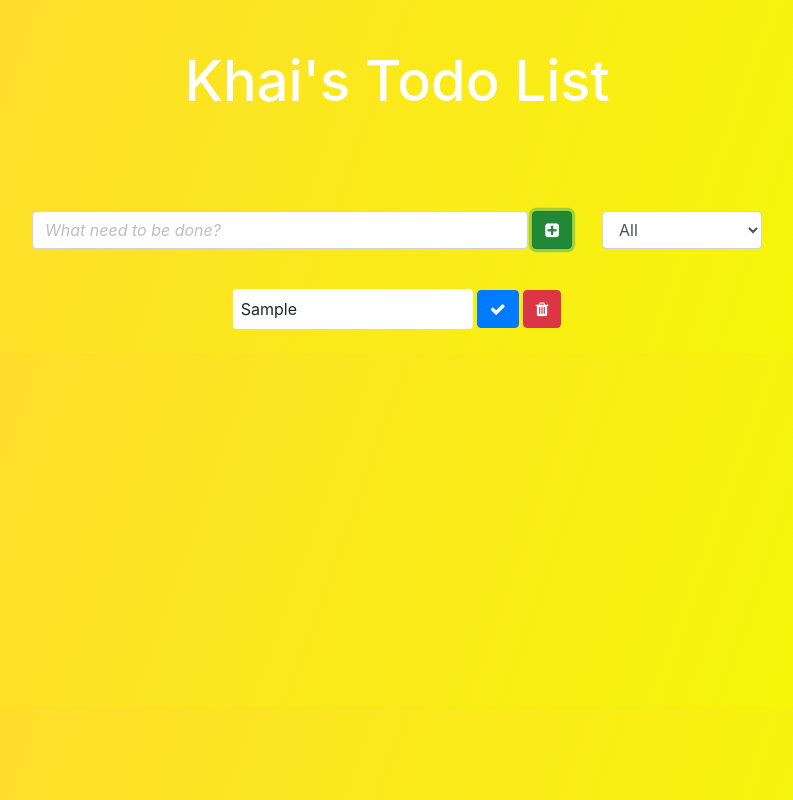
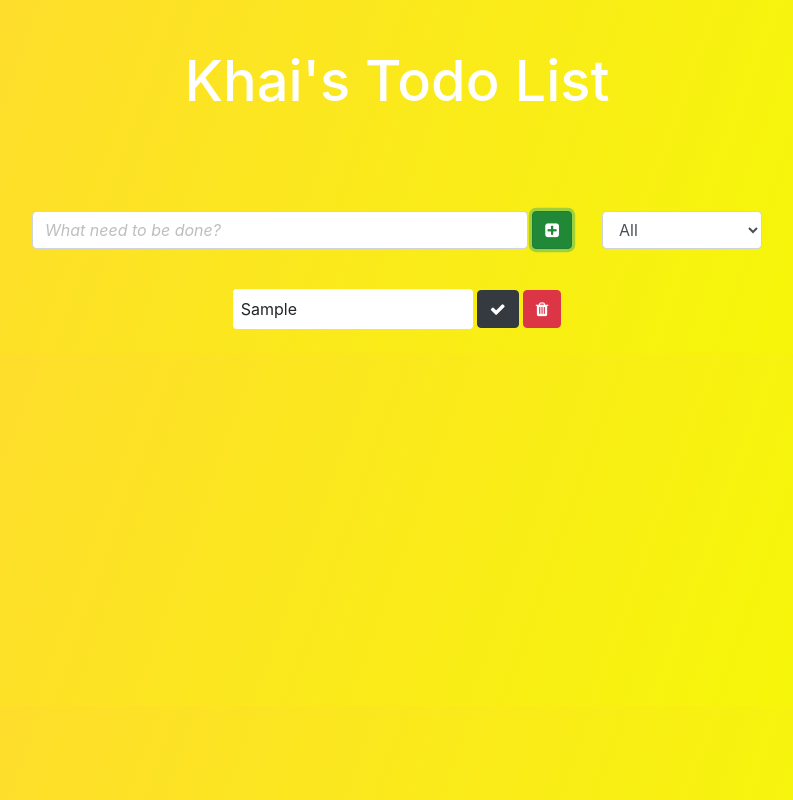
Before and after one commit to K-Kyler/Todo-App, a React (Create React App) app: page / in a window 1280 px wide. Both pictures are taken after typing "Sample" into the empty fields and a click on the button 795 px from the left and 230 px from the top of the page. Shown: the whole page, without its empty margins (243-1036 px from the left). Built offline with nearby package versions, Linux system fonts and the light colour scheme.

Commit message:
Add complete and delete handlers

```diff
--- a/src/App.css
+++ b/src/App.css
@@ -15,3 +15,8 @@ body {
   border-radius: 4px;
   width: 15rem;
 }
+
+.todo-completed {
+  text-decoration: line-through;
+  opacity: 0.5;
+}
--- a/src/App.js
+++ b/src/App.js
@@ -10,8 +10,13 @@ function App() {
   return (
     <div className="App">
         <h1 className="m-5 text-center text-white">Khai's Todo List</h1>
-        <Form todos={todos} setTodos={setTodos} inputText={inputText} setInputText={setInputText} />
-        <TodoList todos={todos} />
+        <Form
+          todos={todos}
+          setTodos={setTodos}
+          inputText={inputText}
+          setInputText={setInputText}
+        />
+        <TodoList todos={todos} setTodos={setTodos} />
     </div>
   );
 }
--- a/src/components/TodoItem.js
+++ b/src/components/TodoItem.js
@@ -1,13 +1,29 @@
 import React from 'react';
 
-const TodoItem = ({ todo }) => {
+const TodoItem = ({ todo, itemContent, todos, setTodos }) => {
+    const deleteHandler = () => {
+        setTodos(todos.filter(item => item.id !== todo.id));
+    }
+
+    const completeHandler = () => {
+        setTodos(todos.map(item => {
+            if (item.id === todo.id) {
+                return {
+                    ...item,
+                    isCompleted: !item.isCompleted
+                }
+            }
+            return item;
+        }));
+    }
+
     return (
         <div className="todo p-2 d-flex align-items-center justify-content-center">
-            <li className="bg-white p-2 mr-1">{todo}</li>
-            <button className="btn btn-primary mr-1">
+            <li className={`bg-white p-2 mr-1 ${todo.isCompleted ? "todo-completed" : ""}`}>{itemContent}</li>
+            <button onClick={completeHandler} className={`btn mr-1 ${todo.isCompleted ? "btn-primary" : "btn-dark"}`}>
                 <i className="fa fa-check"></i>
             </button>
-            <button className="btn btn-danger">
+            <button onClick={deleteHandler} className="btn btn-danger">
                 <i className="fa fa-trash"></i>
             </button>
         </div>
--- a/src/components/TodoList.js
+++ b/src/components/TodoList.js
@@ -1,13 +1,19 @@
 import React from 'react';
 import TodoItem from './TodoItem';
 
-const TodoList = ({ todos }) => {
+const TodoList = ({ todos, setTodos }) => {
     return (
         <div className="container pt-3">
             <ul className="list-unstyled">
                 {todos.map((todo) => {
                     return (
-                        <TodoItem todo={todo.text} key={todo.id} />
+                        <TodoItem
+                            key={todo.id}
+                            itemContent={todo.text}
+                            todo={todo}
+                            todos={todos}
+                            setTodos={setTodos}
+                        />
                     );
                 })}
             </ul>
```
Also changed, not shown: src/components/Form.js (+7 -2 lines).
